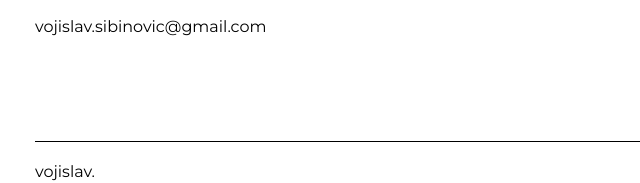
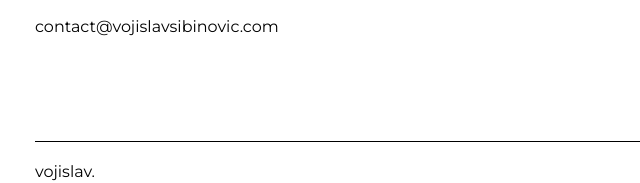
Before and after one commit to superVoja/new-portfolio, a website: page dist/index.html in a window 1280 px wide. Shown: the part 1943-2126 px from the top of the page, 110-750 px from the left. Drawn offline with Linux system fonts and the light colour scheme.

Commit message:
changed  mailing address

```diff
--- a/dist/index.html
+++ b/dist/index.html
@@ -187,8 +187,8 @@
                 I am allways on the lookout for new interesting project to get
                 my hands on, if you have an idea I love to hear about it !
               </p>
-              <a href="mailto:vojislav.sibinovic@gmail.com" class="intro-link"
-                >vojislav.sibinovic@gmail.com</a
+              <a href="mailto:contact@vojislavsibinovic.com" class="intro-link"
+                >contact@vojislavsibinovic.com</a
               >
             </div>
             <div class="contact-links">
```
Also changed, not shown: dist/about.html (+2 -2 lines), dist/contact.html (+2 -2 lines), dist/work.html (+2 -2 lines).
